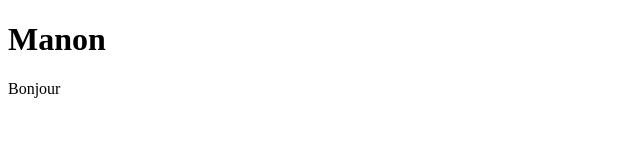
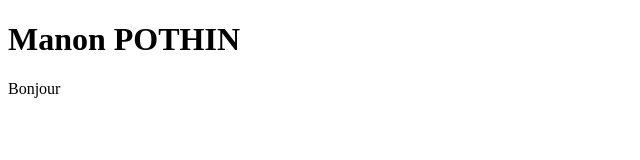
Before and after one commit to Manon172913/premier_depot, a plain HTML site: page index.html in a window 1280 px wide. Shown: the whole page, without its empty margins (0-640 px from the left). Drawn offline with Linux system fonts and the light colour scheme.

Commit message:
modification <h1>

```diff
--- a/index.html
+++ b/index.html
@@ -5,7 +5,7 @@
   <title>Manon</title>
 </head>
 <body>
-  <h1>Manon</h1>
+  <h1>Manon POTHIN</h1>
   <p>Bonjour</p>
 </body>
 </html>
```
